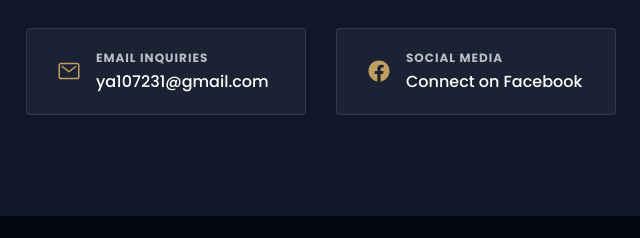
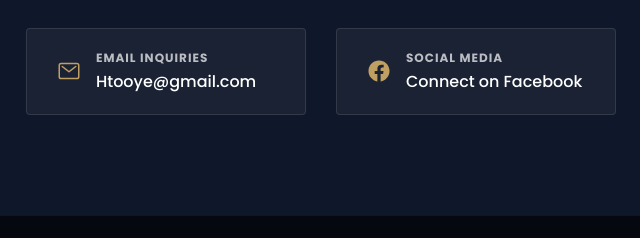
Before and after one commit to zaainet/htooyeaung.com, a plain HTML site: page index.html in a window 1280 px wide. Shown: the part 1964-2202 px from the top of the page, 486-1126 px from the left. Drawn offline with nearby package versions, Linux system fonts and the light colour scheme; a script that the page names is missing.

Commit message:
Update index.html

```diff
--- a/index.html
+++ b/index.html
@@ -453,7 +453,7 @@
         <ion-icon name="mail-outline"></ion-icon>
         <div class="contact-text">
             <h4>Email Inquiries</h4>
-            <p><a href="mailto:ya107231@gmail.com">ya107231@gmail.com</a></p>
+            <p><a href="mailto:Htooye@gmail.com">Htooye@gmail.com</a></p>
         </div>
       </div>
 
```
